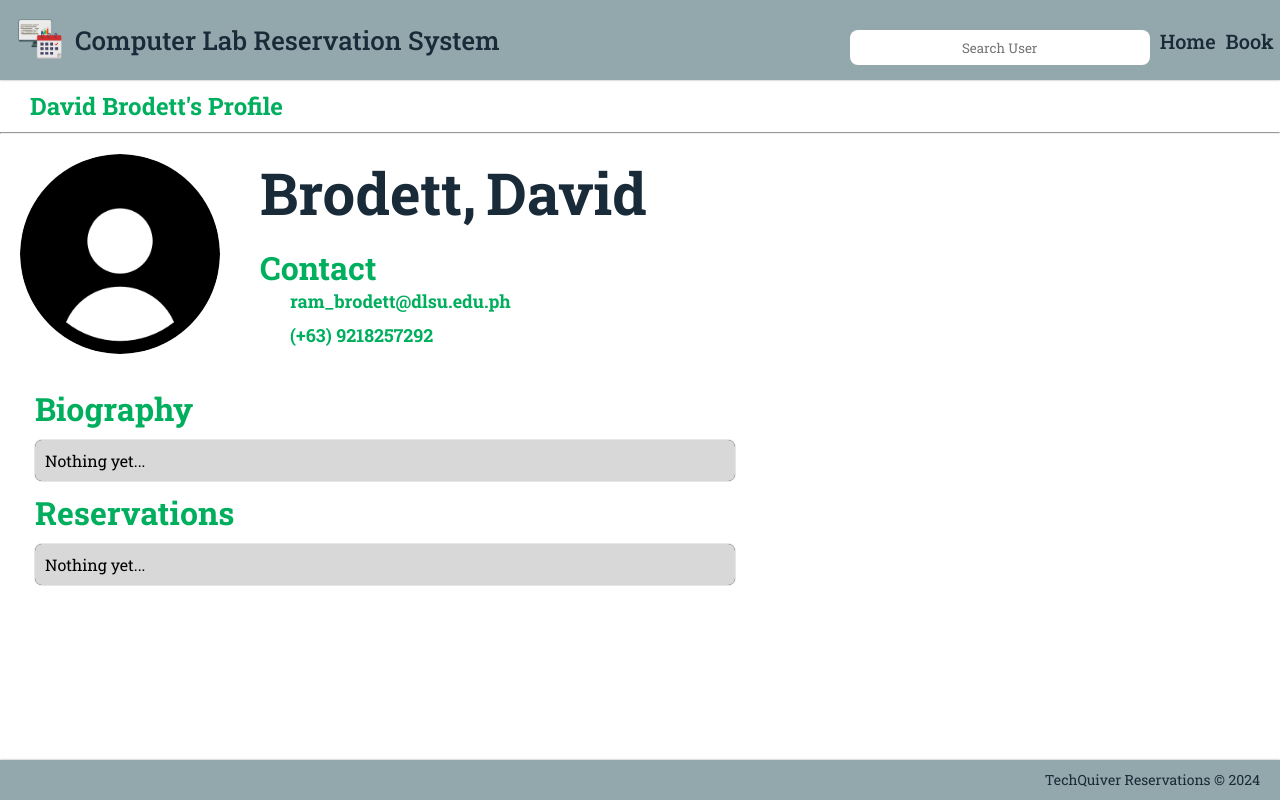
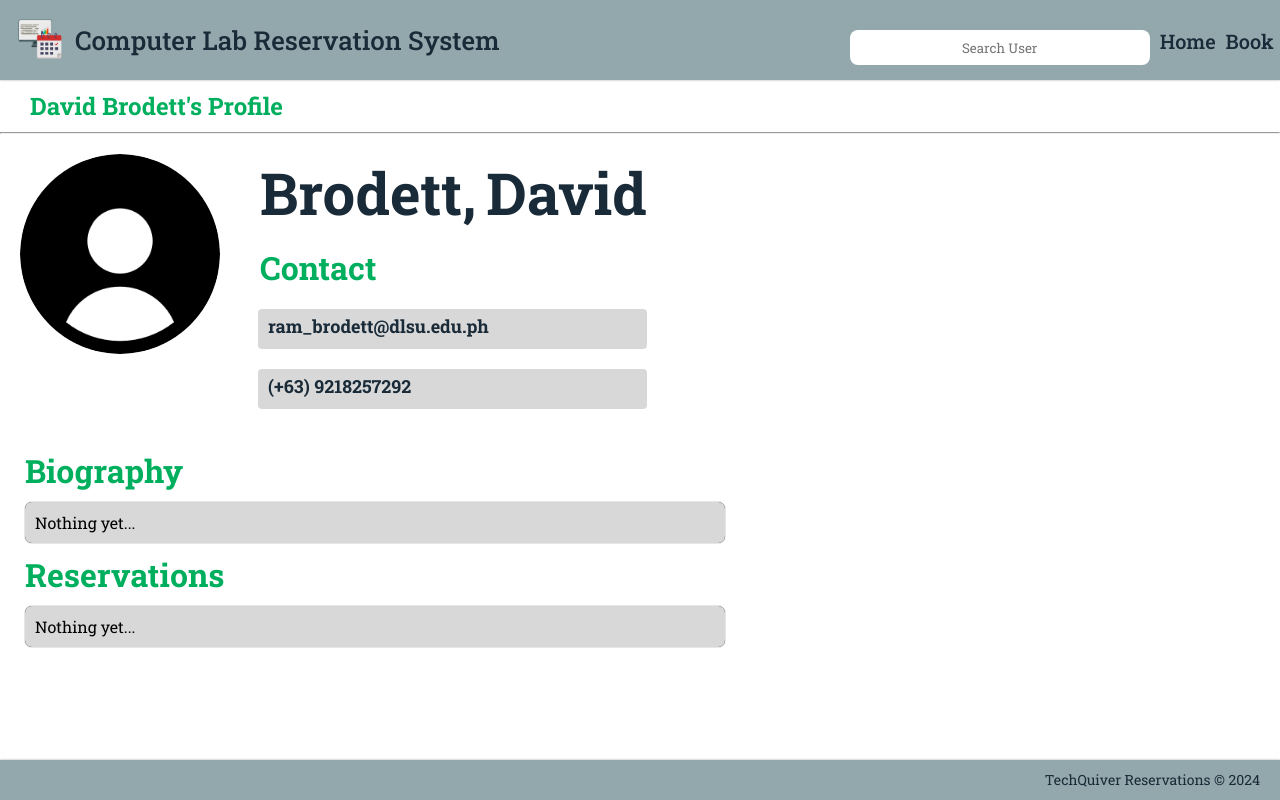
Before and after one commit to RamBrodett/CCAPDEV_MCO, a React (Vite) app in the folder LRS_Web_Application/: page /#/profile/3 in a window 1280 px wide. Shown: the top 800 px of the page. Built offline with nearby package versions, Linux system fonts and the light colour scheme.

Commit message:
Settings refine but not the actual editing forms

```diff
--- a/LRS_Web_Application/src/Pages/settings.jsx
+++ b/LRS_Web_Application/src/Pages/settings.jsx
@@ -38,13 +38,17 @@ export function SettingsProfile() {
     setIsEditing(false);
   };
 
+  const handleCancelChanges = () => {
+    setIsEditing(false);
+  };
+
   return (
     <div id="profile_Container">
       <Header />
       <div id="profile_body">
         {userData ? (
           <div id="UserProfileDetails">
-            <h2>{`${userData.Fname} ${userData.Lname}'s Profile`}</h2>
+            <h2>{`${userData.Fname} ${userData.Lname}'s Settings`}</h2>
             <hr />
             <div id="topProfileDetails">
               <div id="editableProfileInfo">
@@ -96,15 +100,6 @@ export function SettingsProfile() {
                         onChange={handleInputChange}
                       />
                     </div>
-                    <div id="bioEdit">
-                      <label htmlFor="bioTextarea">Biography:</label>
-                      <textarea
-                        id="bioTextarea"
-                        name="biography"
-                        value={editedUserData.biography || ''}
-                        onChange={handleInputChange}
-                      />
-                    </div>
                   </>
                 ) : (
                   <div id='topProfileDetails'>
@@ -121,20 +116,46 @@ export function SettingsProfile() {
                                 </div>
                             </div>
                         </div>
-
-                        <div id="bio">
-                        <h1>Biography</h1>
-                        <p>{editedUserData.biography || 'Nothing yet...'}</p>
-                        </div>
                   </div>
                 )}
               </div>
             </div>
-            {isEditing ? (
-              <button onClick={handleSaveChanges}>Save Changes</button>
-            ) : (
-              <button onClick={handleEditToggle}>Edit Profile</button>
-            )}
+            <div className='botProfileDetails'>
+              { isEditing ? (
+                <>
+                  <div id="bioEdit">
+                    <label htmlFor="bioTextarea">Biography:</label>
+                    <textarea
+                      id="bioTextarea"
+                      name="biography"
+                      value={editedUserData.biography || ''}
+                      onChange={handleInputChange}
+                    />
+                  </div>
+                  </>
+              ):(
+                <>
+                  <div id="bio">
+                    <h1>Biography</h1>
+                    <p>{editedUserData.biography || 'Nothing yet...'}</p>
+                </div>
+                </>
+              )}
+
+            </div>
+            <div id="buttons">
+              {isEditing ? (
+                <>
+                <button id='cancelButt' onClick={handleCancelChanges}>Cancel Editing</button>
+                <button id='saveButt' onClick={handleSaveChanges}>Save Changes</button>
+                </>
+              ) : (
+                <>
+                  <button onClick={handleEditToggle}>Edit Profile</button>
+                  <button id='deleteAccButt'>Delete Account</button>
+                </>
+              )}
+            </div>
           </div>
         ) : (
           <div id="errorProfile"></div>
--- a/LRS_Web_Application/src/Styles/profile.css
+++ b/LRS_Web_Application/src/Styles/profile.css
@@ -87,7 +87,7 @@
 #botProfileDetails{
     display: flex;
     flex-direction: column;
-    margin-left: 35px;
+    margin-left: 25px;
     margin-top: 30px;
 }
 
--- a/LRS_Web_Application/src/Styles/settings.css
+++ b/LRS_Web_Application/src/Styles/settings.css
@@ -97,11 +97,6 @@
     font-size: 58px;
   }
 
-  #bio {
-    margin-left: 40px;
-    margin-top: 20px;
-  }
-
   #bio h1 {
     color: #00af5e;
   }
@@ -117,15 +112,49 @@
     box-shadow: 0 0 1px black;
   }
 
-  button {
-    background-color: #00af5e;
-    color: white;
-    padding: 10px;
-    margin-top: 20px;
-    margin-left: 40px;
-    cursor: pointer;
+  #contactInfo{
+    margin-left: -32px;
+    width: auto;
   }
 
-  button:hover {
-    background-color: #00703c;
+  #contactInfo h2 {
+    background-color:rgb(216, 216, 216) ;
+    padding: 5px;
+    border-radius: 4px;
+    width: autoo;
+    height: 40px;
+    margin-top: 20px;
+    color: #192a38;
+    padding-left: 10px;
+    padding-right: 10px;
   }
+
+  #buttons{
+    margin-left: 25px;
+    margin-top: 20px;
+  }
+
+  button{
+    height: 30px;
+    border-radius: 4px;
+  }
+
+  button:active{
+    background-color: rgb(172, 172, 172);
+  }
+
+  #saveButt:active{
+    background-color: #38ac75;
+  }
+
+  #deleteAccButt{
+    background-color: rgb(255, 92, 92);
+    margin-left: 30px;
+  }
+
+  .botProfileDetails{
+    display: flex;
+    flex-direction: column;
+    margin-left: 25px;
+    margin-top: 30px;
+}
```
